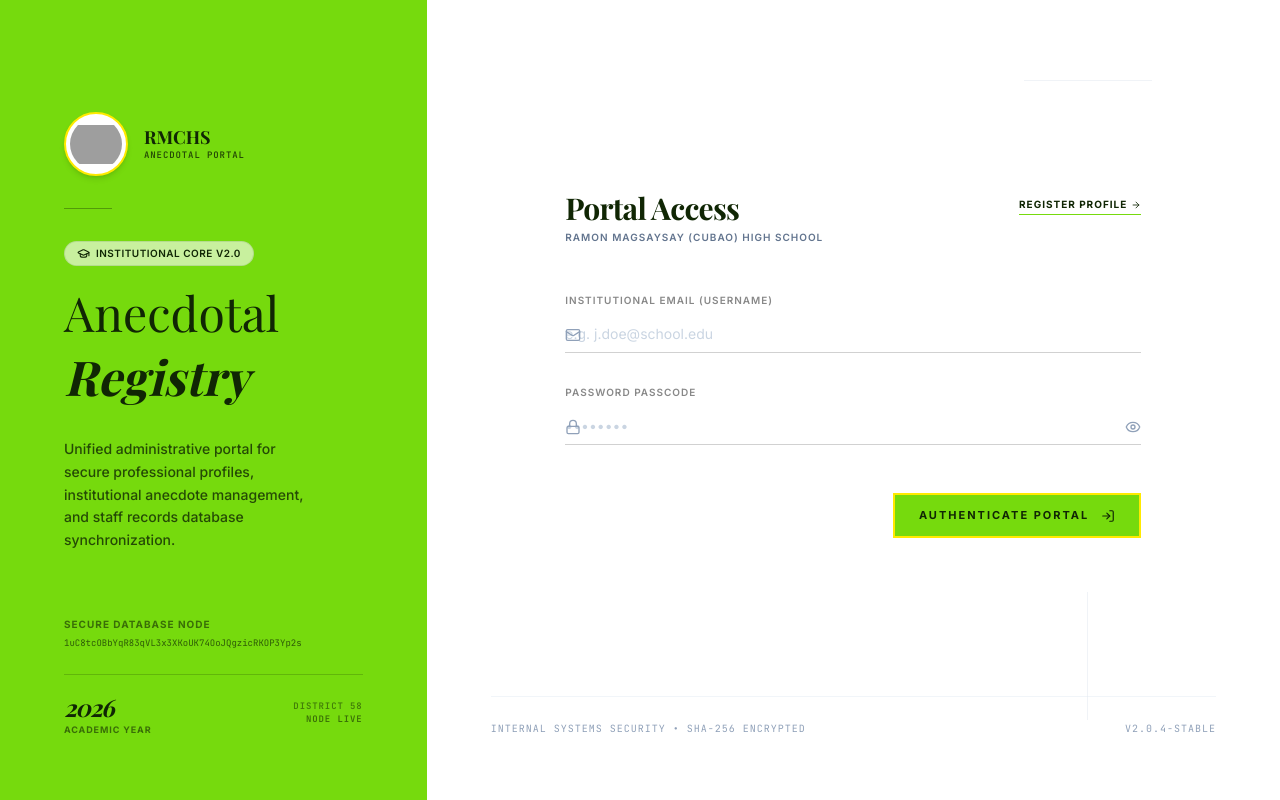
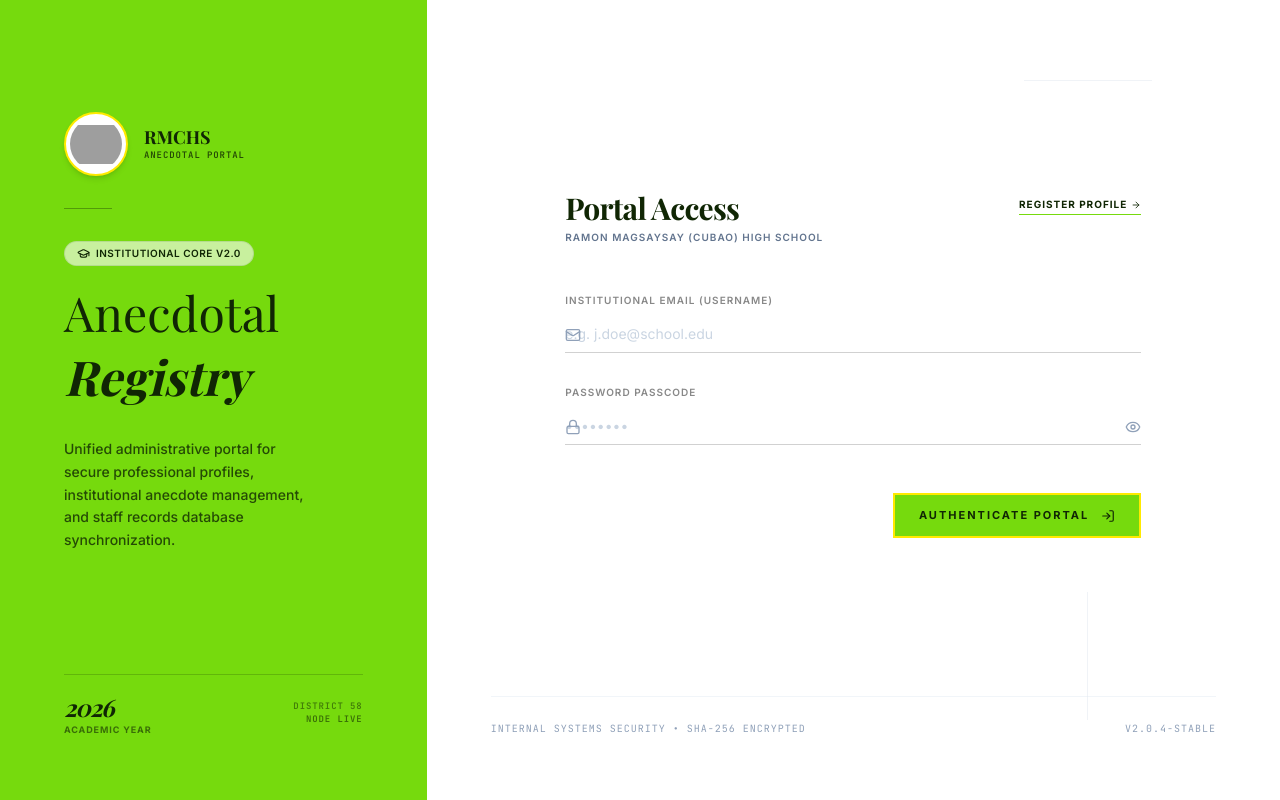
Before and after one commit to cyonix01/RMCHS_ANECDOTAL, a React (Vite) app: page / in a window 1280 px wide. Built offline with nearby package versions, Linux system fonts and the light colour scheme; no server answers; grey boxes are pictures that could not be loaded; a web font is replaced by a local one.

Commit message:
refactor: remove Google Sheets ID display
Remove the static database node ID from the landing page to enhance security and prevent unauthorized exposure of internal identifiers.

```diff
--- a/src/App.tsx
+++ b/src/App.tsx
@@ -125,12 +125,7 @@ export default function App() {
         </div>
 
         <div className="space-y-6 mt-8 md:mt-0">
-          <div className="space-y-1.5">
-            <div className="text-[10px] uppercase tracking-widest text-[#102604]/60 font-bold block">Secure Database Node</div>
-            <div className="font-mono text-[9px] text-[#102604]/70 break-all select-all leading-tight">
-              1uC8tcOBbYqR83qVL3x3XKoUK74OoJQgzicRKOP3Yp2s
-            </div>
-          </div>
+
 
           <div className="pt-4 border-t border-[#102604]/20 flex items-center justify-between">
             <div>
```
